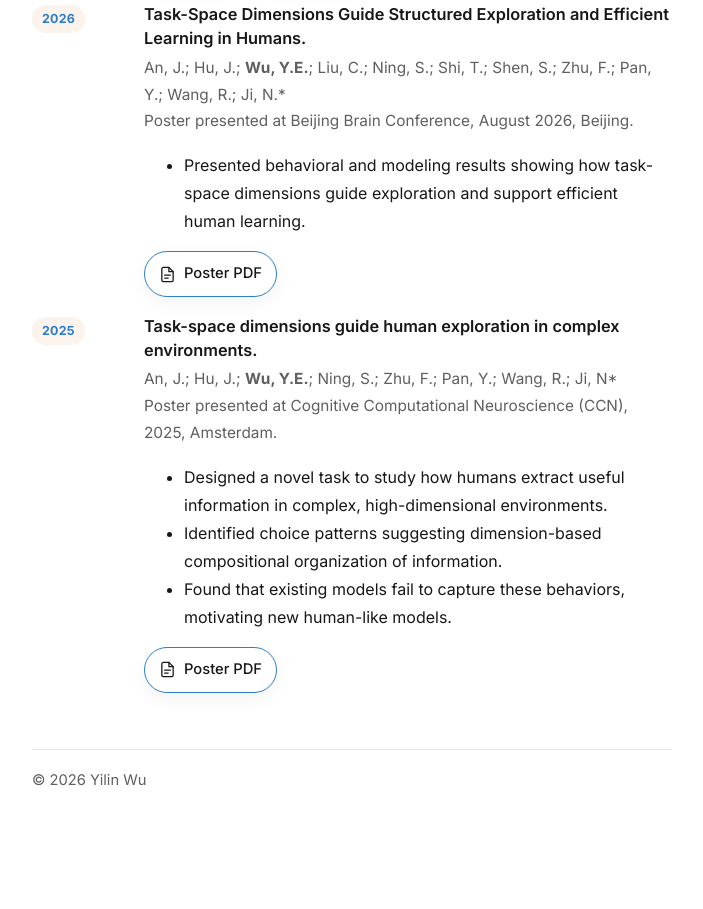
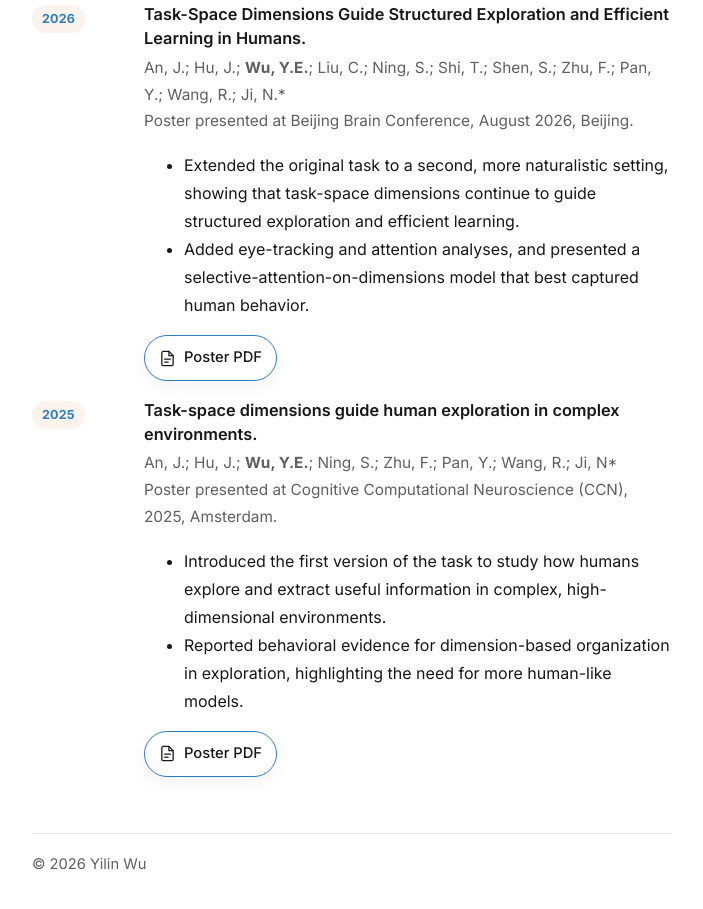
Before and after one commit to Yilin-Elaine-Wu/Yilin-Elaine-Wu.github.io, a plain HTML site: page index.html in a window 1280 px wide. Shown: the part 2404-3313 px from the top of the page, without its empty margins (288-991 px from the left). Before the commit the page ends 3267 px from the top, so only its background shows below. Drawn offline with Linux system fonts and the light colour scheme.

Commit message:
Differentiate poster summaries

```diff
--- a/index.html
+++ b/index.html
@@ -682,7 +682,8 @@
               <p class="pub-authors">An, J.; Hu, J.; <b>Wu, Y.E.</b>; Liu, C.; Ning, S.; Shi, T.; Shen, S.; Zhu, F.; Pan, Y.; Wang, R.; Ji, N.*</p>
               <p class="pub-venue">Poster presented at Beijing Brain Conference, August 2026, Beijing.</p>
               <ul>
-                <li>Presented behavioral and modeling results showing how task-space dimensions guide exploration and support efficient human learning.</li>
+                <li>Extended the original task to a second, more naturalistic setting, showing that task-space dimensions continue to guide structured exploration and efficient learning.</li>
+                <li>Added eye-tracking and attention analyses, and presented a selective-attention-on-dimensions model that best captured human behavior.</li>
               </ul>
               <div class="pub-links">
                 <a class="icon-link" href="BBC2026_poster_Task-Space-Dimensions.pdf" target="_blank" rel="noopener noreferrer">
@@ -707,9 +708,8 @@
               <p class="pub-authors">An, J.; Hu, J.; <b>Wu, Y.E.</b>; Ning, S.; Zhu, F.; Pan, Y.; Wang, R.; Ji, N*</p>
               <p class="pub-venue">Poster presented at Cognitive Computational Neuroscience (CCN), 2025, Amsterdam.</p>
               <ul>
-                <li>Designed a novel task to study how humans extract useful information in complex, high-dimensional environments.</li>
-                <li>Identified choice patterns suggesting dimension-based compositional organization of information.</li>
-                <li>Found that existing models fail to capture these behaviors, motivating new human-like models.</li>
+                <li>Introduced the first version of the task to study how humans explore and extract useful information in complex, high-dimensional environments.</li>
+                <li>Reported behavioral evidence for dimension-based organization in exploration, highlighting the need for more human-like models.</li>
               </ul>
               <div class="pub-links">
                 <a class="icon-link" href="CCN2025_poster.pdf" target="_blank" rel="noopener noreferrer">
```
